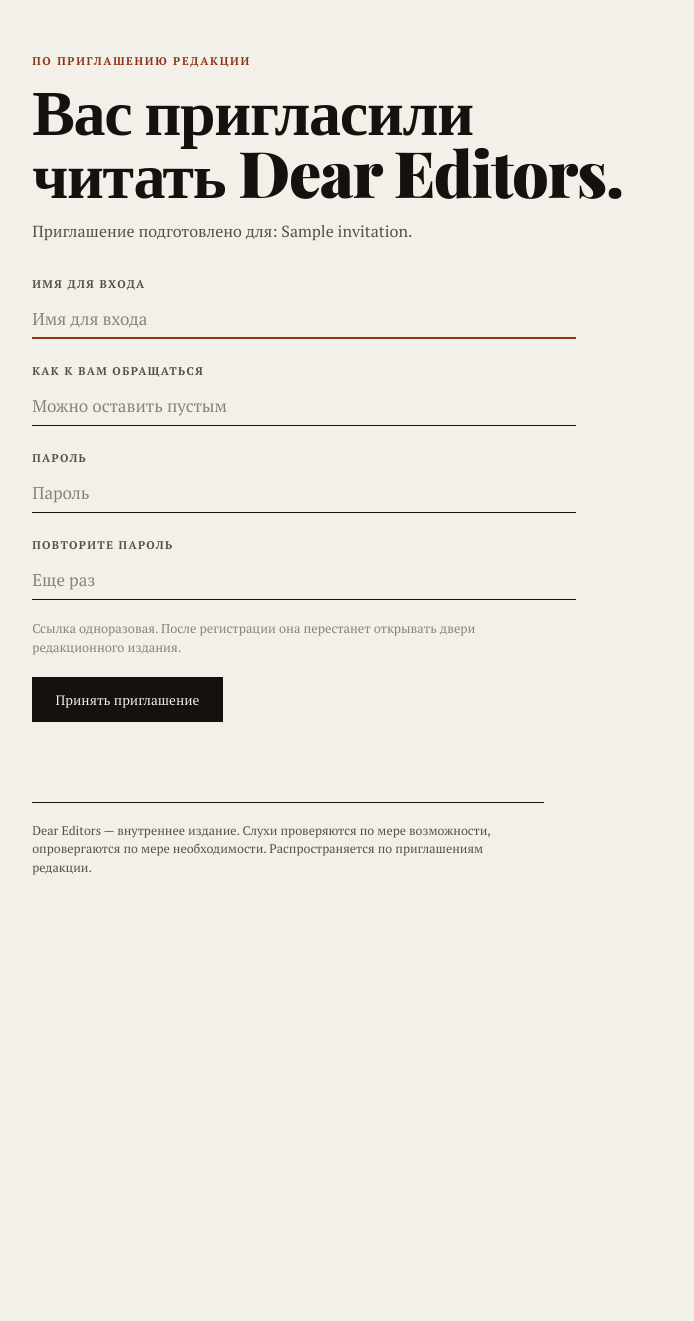
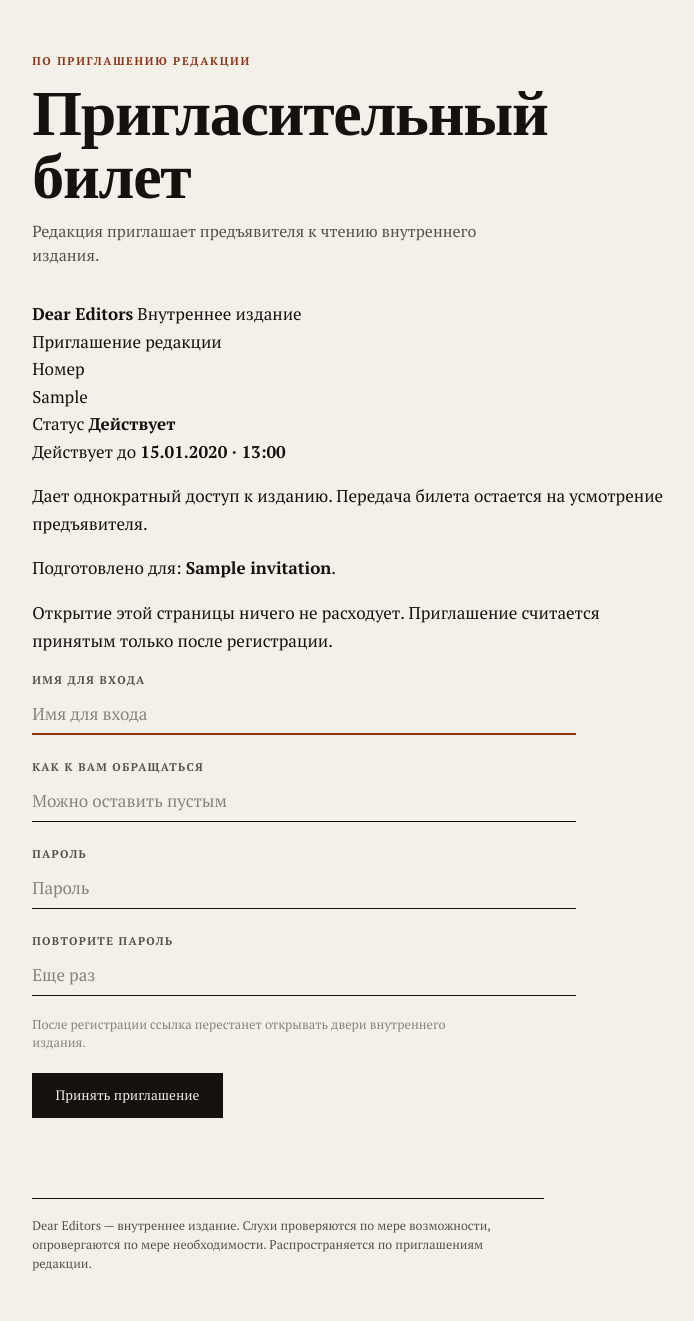
Before and after one commit to ikazman/deareditors, a Django app: template templates/news/invite_accept.html in a window 1280 px wide. Shown: the part 84-1405 px from the top of the page, without its empty margins (131-825 px from the left). Before the commit the page ends 959 px from the top, so only its background shows below. Run offline with Django 5.2, Linux system fonts and the light colour scheme; tables that the repository leaves empty hold one stand-in row (values such as "Sample post"); the template is opened without the code that fills it: values that come from a table or form of the project are taken from there, most other values are stand-ins (such as "Sample title", 1, 10 or a date in 2020); some web fonts are replaced.

Commit message:
Turn invite page into a ticket landing

```diff
--- a/templates/news/invite_accept.html
+++ b/templates/news/invite_accept.html
@@ -1,19 +1,72 @@
 {% extends 'base.html' %}
 
-{% block title %}Приглашение — Dear Editors{% endblock %}
+{% block title %}Пригласительный билет — Dear Editors{% endblock %}
+
+{% block extra_head %}
+    <meta property="og:type" content="website">
+    <meta property="og:site_name" content="Dear Editors">
+    <meta property="og:title" content="Пригласительный билет Dear Editors">
+    <meta property="og:description" content="Редакция приглашает к чтению внутреннего издания Dear Editors.">
+    <meta property="og:url" content="{{ invite_url }}">
+    <meta property="og:image" content="{{ invite_preview_url }}">
+    <meta property="og:image:type" content="image/png">
+    <meta property="og:image:width" content="1200">
+    <meta property="og:image:height" content="630">
+    <meta property="og:image:alt" content="{{ invite_preview_alt }}">
+    <meta name="twitter:card" content="summary_large_image">
+    <meta name="twitter:title" content="Пригласительный билет Dear Editors">
+    <meta name="twitter:description" content="Редакция приглашает к чтению внутреннего издания Dear Editors.">
+    <meta name="twitter:image" content="{{ invite_preview_url }}">
+    <meta name="twitter:image:alt" content="{{ invite_preview_alt }}">
+{% endblock %}
 
 {% block content %}
-<section class="letter-page access-page">
+<section class="letter-page access-page invite-landing">
     <p class="rubric">По приглашению редакции</p>
+    <h1 class="letter-title">Пригласительный билет</h1>
+    <p class="letter-note">Редакция приглашает предъявителя к чтению внутреннего издания.</p>
+
+    <div class="invite-ticket{% if invite_invalid %} invite-ticket--invalid{% endif %}" aria-label="Пригласительный билет Dear Editors">
+        <div class="invite-ticket__frame">
+            <div class="invite-ticket__head">
+                <div>
+                    <strong class="invite-ticket__name">Dear Editors</strong>
+                    <span class="invite-ticket__sub">Внутреннее издание</span>
+                </div>
+                <span class="invite-ticket__rubric">Приглашение редакции</span>
+            </div>
+
+            <div class="invite-ticket__serial-label">Номер</div>
+            <div class="invite-ticket__serial">{{ invite_reference }}</div>
+
+            <div class="invite-ticket__details">
+                <div>
+                    <span>Статус</span>
+                    <strong>{% if invite_invalid %}Не действует{% else %}Действует{% endif %}</strong>
+                </div>
+                <div>
+                    <span>Действует до</span>
+                    <strong>{{ invitation.expires_at|date:"d.m.Y · H:i" }}</strong>
+                </div>
+            </div>
+
+            <p class="invite-ticket__foot">Дает однократный доступ к изданию. Передача билета остается на усмотрение предъявителя.</p>
+        </div>
+    </div>
+
     {% if invite_invalid %}
-        <h1 class="letter-title">Приглашение больше не действует.</h1>
-        <p class="letter-note">Оно могло быть использовано, отозвано или просто пережить отведенные ему семь дней. Редакция рекомендует получить новое.</p>
-        <a class="more more--nav" href="{% url 'login' %}">К входу</a>
+        <div class="invite-copy">
+            <h2>Приглашение больше не действует.</h2>
+            <p>Оно могло быть использовано, отозвано или просто пережить отведенные ему семь дней. Редакция рекомендует получить новое.</p>
+            <a class="more more--nav" href="{% url 'login' %}">К входу</a>
+        </div>
     {% else %}
-        <h1 class="letter-title">Вас пригласили читать Dear Editors.</h1>
-        <p class="letter-note">{% if invitation.label %}Приглашение подготовлено для: {{ invitation.label }}.{% else %}Редакция не уточнила, для кого именно. Это, вероятно, не случайность.{% endif %}</p>
+        <div class="invite-copy">
+            {% if invitation.label %}<p class="invite-recipient">Подготовлено для: <strong>{{ invitation.label }}</strong>.</p>{% endif %}
+            <p>Открытие этой страницы ничего не расходует. Приглашение считается принятым только после регистрации.</p>
+        </div>
 
-        <form class="letter-form" method="post">
+        <form class="letter-form invite-accept-form" method="post">
             {% csrf_token %}
             {% if form.non_field_errors %}<div class="letter-errors">{{ form.non_field_errors }}</div>{% endif %}
 
@@ -38,7 +91,7 @@
                 {{ form.password2.errors }}
             </div>
 
-            <p class="letter-privacy">Ссылка одноразовая. После регистрации она перестанет открывать двери редакционного издания.</p>
+            <p class="letter-privacy">После регистрации ссылка перестанет открывать двери внутреннего издания.</p>
             <button class="letter-submit" type="submit">Принять приглашение</button>
         </form>
     {% endif %}
```
